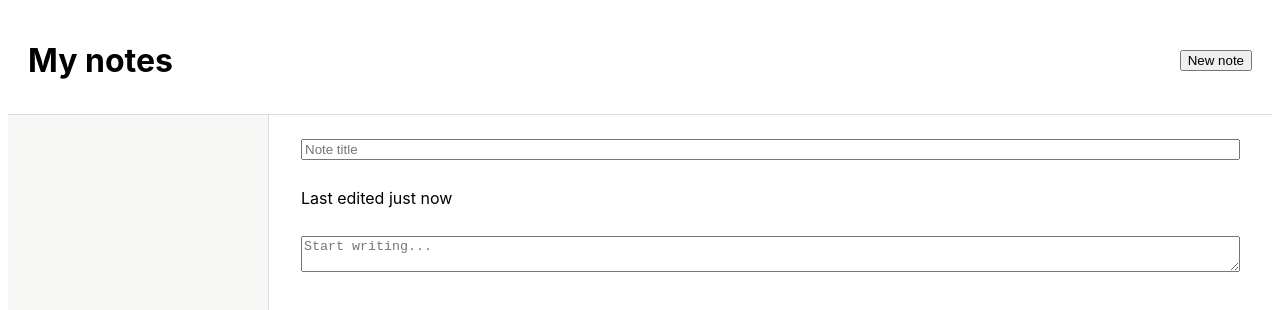
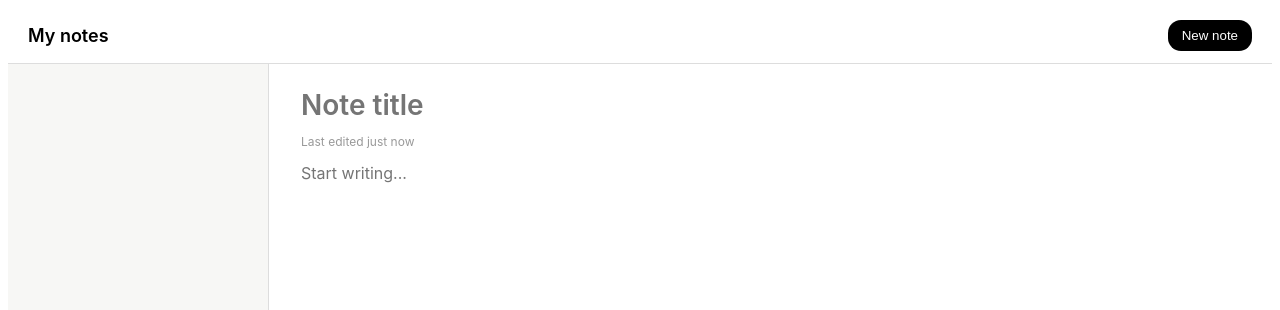
Before and after one commit to Saburo123/notes-app, a plain HTML site: page index.html in a window 1280 px wide. Shown: the top 310 px of the page. Drawn offline with Linux system fonts and the light colour scheme.

Commit message:
improved header and editor css file.

```diff
--- a/css/editor.css
+++ b/css/editor.css
@@ -1,3 +1,5 @@
+
+/* Distance between the different sections (e.g., Note Title, Timestamp, Textbox, etc)*/
 .editor {
     flex: 1; /* Uses up the remaining space left in the page */
     padding: 24px 32px;
@@ -5,3 +7,33 @@
     flex-direction: column;
     gap: 12px;
 }
+
+/* Note title textbox. */
+.editor input {
+    font-size: 28px;
+    font-weight: 600;
+    border: none;
+    outline: none;
+    padding: 0;
+    background-color: transparent;
+    font-family: inherit;
+}
+
+.editor p {
+    margin: 0;
+    font-size: 12px;
+    color: #999;
+}
+
+/* Textbox users type/input text in.*/
+.editor textarea {
+    flex: 1;
+    border: none;
+    outline: none;
+    resize: none;
+    padding: 0;
+    background: transparent;
+    font-family: inherit;
+    font-size: 16px;
+    line-height: 1.6;
+}
--- a/css/header.css
+++ b/css/header.css
@@ -5,3 +5,19 @@
     padding: 12px 20px; /* top/bottom left/right*/
     border-bottom: 1px solid #ddd; /*width style color*/
 }
+
+.header-button {
+    background: #000;
+    color: #fff;
+    border: none;
+    padding: 8px 14px;
+    border-radius: 13px;
+    font-weight: 500;
+    cursor: pointer;
+}
+
+.header h1 {
+    margin: 0;
+    font-size: 18px;
+    font-weight: 600;
+}
```
